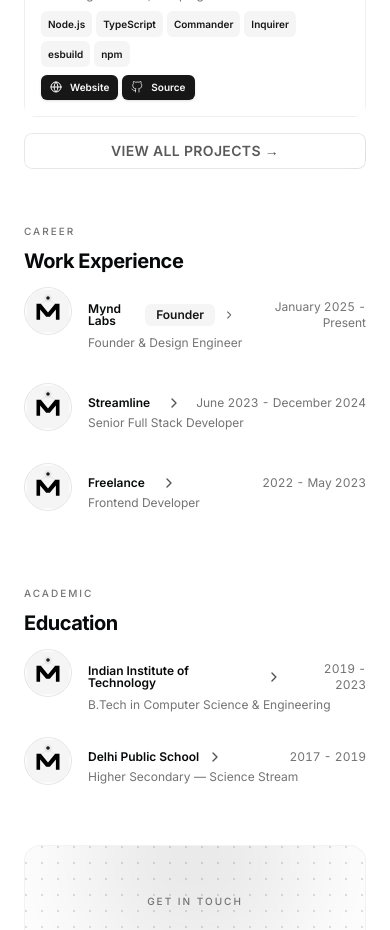
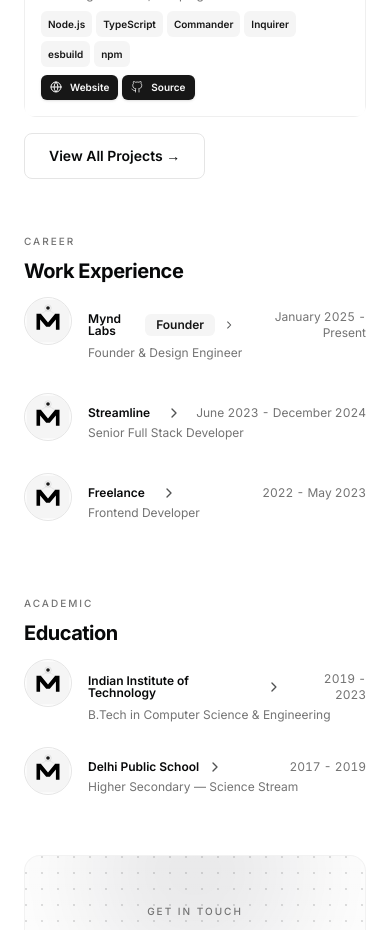
Before and after one commit to yethikrishna/dev-portfolio-template, a Next.js app: page / in a window 390 px wide. Shown: the part 2860-3790 px from the top of the page. Built offline with nearby package versions, Linux system fonts and the light colour scheme.

Commit message:
fix: mobile accessibility and rendering quality (src/app/page.tsx)

```diff
--- a/src/app/page.tsx
+++ b/src/app/page.tsx
@@ -11,7 +11,6 @@ import { Tooltip, TooltipContent, TooltipTrigger } from "@/components/ui/tooltip
 import { PersonSchema } from "@/components/schema/person-schema";
 import { Metadata } from 'next';
 import { Icons } from "@/components/icons";
-import ShinyButton from "@/components/ui/shiny-button";
 import { FontAwesomeIcon } from "@fortawesome/react-fontawesome";
 import { FlipAvatar } from "@/components/flip-avatar";
 import { FeatureBento } from "@/components/feature-bento";
@@ -98,13 +97,13 @@ export default function Page() {
                 />
                 <BlurFade eager delay={BLUR_FADE_DELAY * 2.2}>
                   <div className="mt-6 flex flex-wrap items-center gap-3">
-                    <Link
+                    <Link prefetch={false}
                       href="/projects"
                       className="inline-flex h-11 items-center rounded-full bg-foreground px-6 text-sm font-medium text-background transition-transform duration-200 hover:-translate-y-0.5 focus-visible:outline-none focus-visible:ring-2 focus-visible:ring-ring focus-visible:ring-offset-2 focus-visible:ring-offset-background"
                     >
                       View projects
                     </Link>
-                    <Link
+                    <Link prefetch={false}
                       href="/blog"
                       className="inline-flex h-11 items-center rounded-full border border-border bg-card/50 px-6 text-sm font-medium transition-colors duration-200 hover:bg-accent focus-visible:outline-none focus-visible:ring-2 focus-visible:ring-ring focus-visible:ring-offset-2 focus-visible:ring-offset-background"
                     >
@@ -216,15 +215,11 @@ export default function Page() {
                     </div>
                   ))}
               </div>
-              <Link
+              <Link prefetch={false}
                 href="/projects"
-                className="mt-4 block"
+                className="mt-4 inline-flex min-h-11 items-center justify-center rounded-lg border border-border bg-card px-6 py-3 text-sm font-semibold transition-colors hover:bg-accent focus-visible:outline focus-visible:outline-2 focus-visible:outline-offset-2"
               >
-                <ShinyButton
-                  className="w-full sm:w-auto group transition-all duration-300 hover:shadow-lg hover:scale-[1.02] active:scale-[0.98] font-semibold"
-                >
                   View All Projects →
-                </ShinyButton>
               </Link>
             </BlurFade>
           </div>
@@ -343,7 +338,7 @@ export default function Page() {
                 <p className="text-xs font-medium uppercase tracking-wider text-muted-foreground">Links</p>
                 <div className="flex flex-col gap-1.5">
                   {DATA.navbar.slice(1).map((item) => (
-                    <Link
+                    <Link prefetch={false}
                       key={item.href}
                       href={item.href}
                       className="inline-flex min-h-6 items-center py-1 text-xs text-muted-foreground hover:text-foreground transition-colors w-fit"
@@ -357,10 +352,10 @@ export default function Page() {
               <div className="space-y-2">
                 <p className="text-xs font-medium uppercase tracking-wider text-muted-foreground">Meta</p>
                 <div className="flex flex-col gap-1.5">
-                  <Link href="/sitemap.xml" className="inline-flex min-h-6 items-center py-1 text-xs text-muted-foreground hover:text-foreground transition-colors w-fit">
+                  <Link prefetch={false} href="/sitemap.xml" className="inline-flex min-h-6 items-center py-1 text-xs text-muted-foreground hover:text-foreground transition-colors w-fit">
                     Sitemap
                   </Link>
-                  <Link href="/rss.xml" className="inline-flex min-h-6 items-center py-1 text-xs text-muted-foreground hover:text-foreground transition-colors w-fit">
+                  <Link prefetch={false} href="/rss.xml" className="inline-flex min-h-6 items-center py-1 text-xs text-muted-foreground hover:text-foreground transition-colors w-fit">
                     RSS Feed
                   </Link>
                   <a
```
